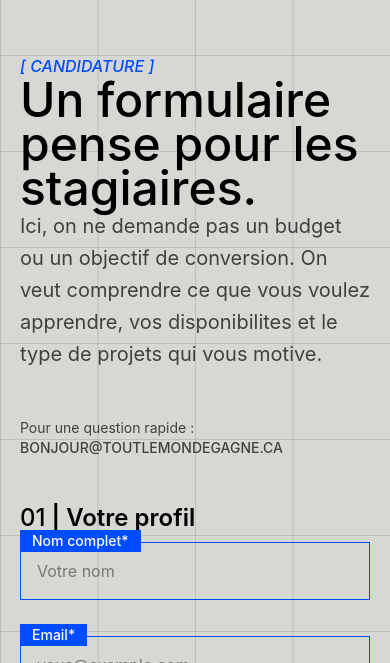
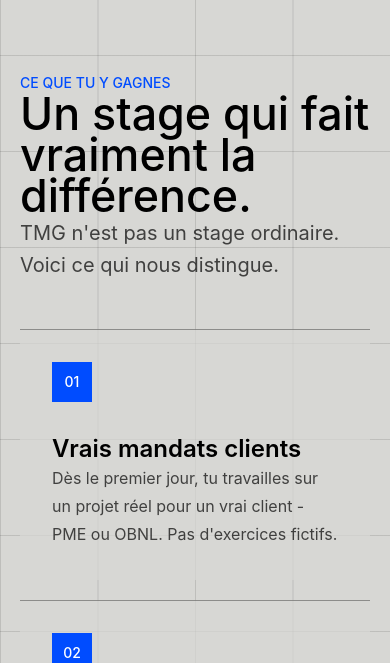
Before and after one commit to ToutLeMondeGagne/tmg-website, a React (Vite) app: page /stage in a window 390 px wide. Shown: the part 905-1568 px from the top of the page. Built offline with nearby package versions, Linux system fonts and the light colour scheme; no server answers.

Commit message:
feat: ajouter les benefices stagiaires
- ajoute la section Ce que tu y gagnes sur la page Stagiaires

- integre les six textes fournis pour expliquer la valeur du stage

- affiche les benefices en grille responsive avant le formulaire

```diff
--- a/src/pages/Stage.jsx
+++ b/src/pages/Stage.jsx
@@ -1,6 +1,33 @@
 import { PageContainer } from '../components/layout'
 import { InternshipForm } from '../components/forms'
 import { Button, Card, SectionLabel } from '../components/ui'
+
+const internshipBenefits = [
+  {
+    title: 'Vrais mandats clients',
+    text: "Dès le premier jour, tu travailles sur un projet réel pour un vrai client - PME ou OBNL. Pas d'exercices fictifs.",
+  },
+  {
+    title: 'Portfolio béton',
+    text: 'Chaque livrable remis au client devient une pièce concrète de ton portfolio. Tu repars avec des preuves tangibles de ton travail.',
+  },
+  {
+    title: 'Stage potentiellement crédité',
+    text: 'Selon ton université et ton programme, ce stage pourrait être crédité. Contacte ton département directement pour vérifier les conditions de reconnaissance.',
+  },
+  {
+    title: 'Réseau professionnel',
+    text: "Tu intègres un réseau d'étudiant·es et d'entreprises qui te permettent d'établir des contacts dans le milieu professionnel.",
+  },
+  {
+    title: 'Responsabilités réelles',
+    text: 'Tu gères un mandat de A à Z avec ton équipe et tu présentes tes livrables toi-même. Pas de figuration.',
+  },
+  {
+    title: 'Lettre de recommandation',
+    text: 'À la fin de ton stage, tu reçois une lettre de recommandation attestant de tes compétences et de tes contributions réelles.',
+  },
+]
 
 export default function Stage() {
   return (
@@ -32,6 +59,38 @@ export default function Stage() {
               <li>Livrables utiles, pas seulement decoratifs</li>
             </ul>
           </Card>
+        </section>
+
+        <section className="border-b border-black/20 py-20 text-left">
+          <div className="mb-12 max-w-3xl space-y-5">
+            <span className="text-sm font-medium uppercase text-[var(--blue)]">
+              Ce que tu y gagnes
+            </span>
+            <h2 className="text-[clamp(2.8rem,6vw,6.5rem)] font-medium leading-[0.92] tracking-normal text-black">
+              Un stage qui fait vraiment la différence.
+            </h2>
+            <p className="text-xl leading-8 text-black/70">
+              TMG n&apos;est pas un stage ordinaire. Voici ce qui nous distingue.
+            </p>
+          </div>
+
+          <div className="grid gap-5 md:grid-cols-2 xl:grid-cols-3">
+            {internshipBenefits.map((benefit, index) => (
+              <Card
+                key={benefit.title}
+                className="min-h-56 text-left text-black"
+                padding="p-8"
+              >
+                <span className="mb-8 flex h-10 w-10 items-center justify-center border border-[var(--blue)] bg-[var(--blue)] text-sm font-medium text-white">
+                  0{index + 1}
+                </span>
+                <h3 className="mb-4 text-2xl font-semibold leading-tight text-black">
+                  {benefit.title}
+                </h3>
+                <p className="text-base leading-7 text-black/70">{benefit.text}</p>
+              </Card>
+            ))}
+          </div>
         </section>
 
         <section
```
